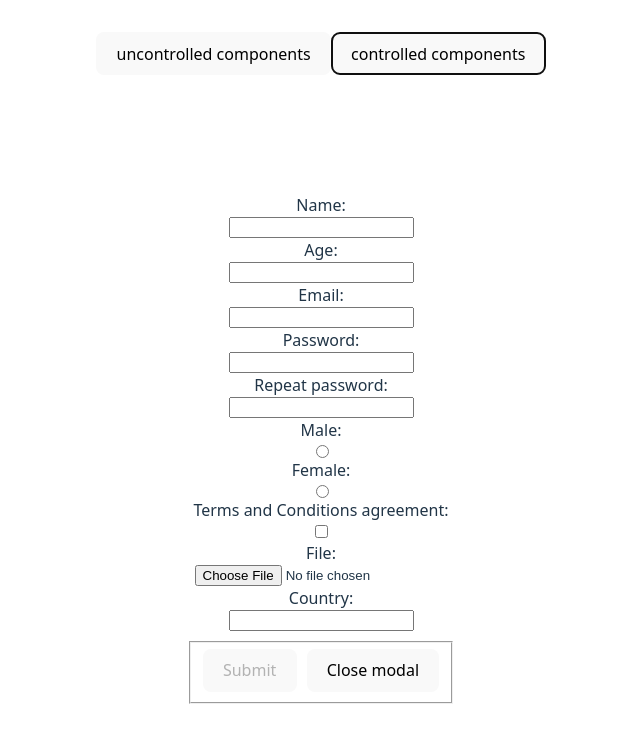
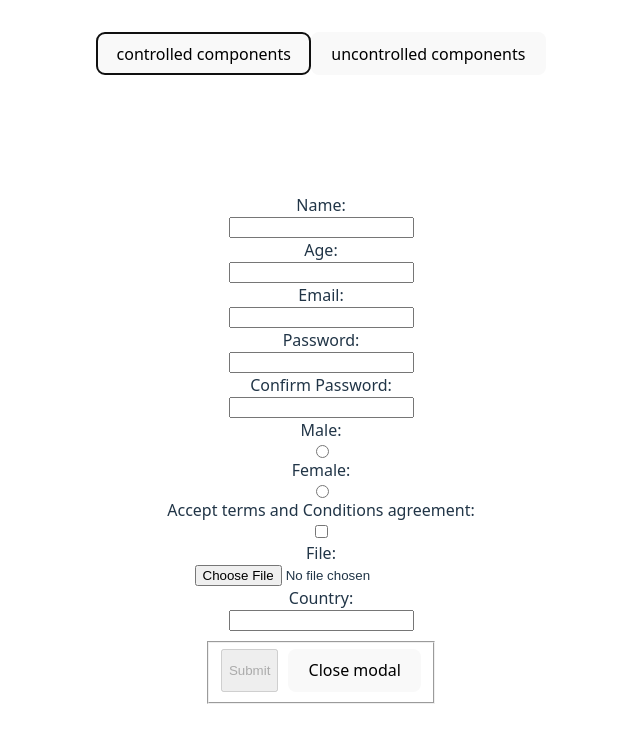
Before and after one commit to AlexDrags/forms, a React (Vite) app: page / in a window 1280 px wide. Both pictures are taken after a click on the button "controlled components". Shown: the top 742 px of the page, without its empty margins (319-959 px from the left). Built offline with nearby package versions, Linux system fonts and the light colour scheme.

Commit message:
feat:add shema validate rule for string fields

```diff
--- a/src/App.tsx
+++ b/src/App.tsx
@@ -15,14 +15,14 @@ function App() {
     <>
       <ControllForm isShowing={isShowingControll} hide={toggleControllForm} />
       <button type="button" onClick={toggleControllForm}>
-        uncontrolled components
+        controlled components
       </button>
       <UnControllForm
         isShowing={isShowingUnControll}
         hide={toggleUnControllForm}
       />
       <button type="button" onClick={toggleUnControllForm}>
-        controlled components
+        uncontrolled components
       </button>
     </>
   );
--- a/src/components/ControllForm/controllForm.tsx
+++ b/src/components/ControllForm/controllForm.tsx
@@ -2,22 +2,8 @@ import './style.css';
 import { createPortal } from 'react-dom';
 import { useForm } from 'react-hook-form';
 import { yupResolver } from '@hookform/resolvers/yup';
-import * as yup from 'yup';
-
-const schema = yup
-  .object()
-  .shape({
-    name: yup.string().min(10).required('Имя обязательно'),
-    age: yup.number().positive().integer().required(),
-    email: yup.string().email().required(),
-    password: yup.string().min(8).max(32).required(),
-    rpassword: yup.string().min(8).max(32).required(),
-    gender: yup.string().required(),
-    agreement: yup.boolean().required(),
-    country: yup.string().required(),
-  })
-  .required();
-type FormData = yup.InferType<typeof schema>;
+import { schema } from '../../shema/shema';
+import type { FormData } from '../../shema/shema';
 
 export default function ControllForm({
   isShowing,
@@ -31,6 +17,7 @@ export default function ControllForm({
     register,
     handleSubmit,
     formState: { errors },
+    reset,
   } = useForm<FormData>({
     mode: 'onChange',
     resolver: yupResolver(schema),
@@ -48,7 +35,10 @@ export default function ControllForm({
       ? null
       : createPortal(
           <form
-            onSubmit={handleSubmit((data) => console.log(isValid, data))}
+            onSubmit={handleSubmit((data) => {
+              console.log(isValid, data);
+              reset();
+            })}
             id="controll"
           >
             <label htmlFor="name">Name:</label>
@@ -63,9 +53,15 @@ export default function ControllForm({
             <label htmlFor="password">Password:</label>
             <input type="password" id="password" {...register('password')} />
             {errors.password && <span>{errors.password.message}</span>}
-            <label htmlFor="rpassword">Repeat password:</label>
-            <input type="password" id="rpassword" {...register('rpassword')} />
-            {errors.rpassword && <span>{errors.rpassword.message}</span>}
+            <label htmlFor="confirmPassword">Confirm Password:</label>
+            <input
+              type="password"
+              id="confirmPassword"
+              {...register('confirmPassword')}
+            />
+            {errors.confirmPassword && (
+              <span>{errors.confirmPassword.message}</span>
+            )}
             <label htmlFor="male">Male:</label>
             <input
               type="radio"
@@ -82,7 +78,9 @@ export default function ControllForm({
               {...register('gender')}
             />
             {errors.gender && <span>{errors.gender.message}</span>}
-            <label htmlFor="agreement">Terms and Conditions agreement:</label>
+            <label htmlFor="agreement">
+              Accept terms and Conditions agreement:
+            </label>
             <input type="checkbox" id="agreement" {...register('agreement')} />
             {errors.agreement && <span>{errors.agreement.message}</span>}
             <label htmlFor="file">File:</label>
--- /dev/null
+++ b/src/shema/shema.ts
@@ -0,0 +1,41 @@
+import * as yup from 'yup';
+export const schema = yup
+  .object()
+  .shape({
+    name: yup
+      .string()
+      .matches(/^[A-ZА-Я]/, { message: 'first uppercased letter' })
+      .min(3)
+      .required('first uppercased letter'),
+    age: yup.number().positive().integer().required(),
+    email: yup
+      .string()
+      .email()
+      .matches(/\S+@\S+\.\S+/, {
+        message: 'Invalid format: example@mail.domen',
+      })
+      .required(),
+    password: yup
+      .string()
+      .required('Password is required')
+      .matches(/[A-Z]/, 'Password must contain at least 1 uppercase letter')
+      .matches(/[0-9]/, 'Password must contain at least 1 number')
+      .matches(/[a-z]/, 'Password must contain at least 1 lowercase letter')
+      .min(8, 'Password must be at least 8 characters')
+      .matches(
+        /[^A-Za-z0-9]/,
+        'Password must contain at least 1 special character'
+      ),
+    confirmPassword: yup
+      .string()
+      .required()
+      .oneOf([yup.ref('password')], 'Passwords must match'),
+    gender: yup.string().required(),
+    agreement: yup
+      .boolean()
+      .oneOf([true], 'You must accept the terms and conditions')
+      .required('This field is required'),
+    country: yup.string().required(),
+  })
+  .required();
+export type FormData = yup.InferType<typeof schema>;
```
